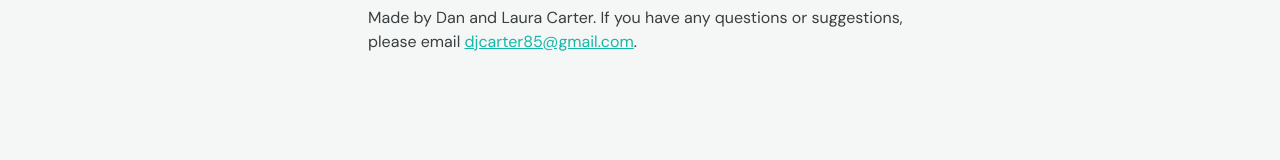
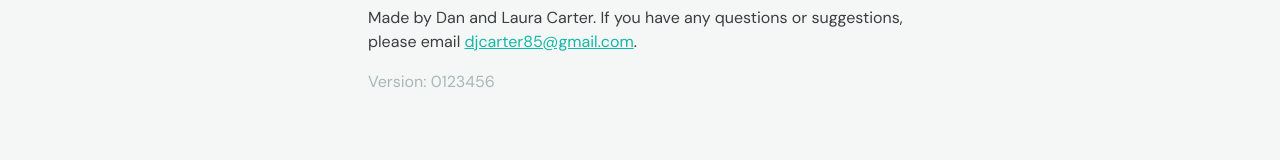
Before and after one commit to djcarter85/studland-pwa, a React (Vite) app: page /info in a window 1280 px wide. Shown: the part 410-570 px from the top of the page. Built offline with nearby package versions, Linux system fonts and the light colour scheme; what tailwindcss-safe-area would draw is missing.

Commit message:
feat: add commit SHA to Info page

```diff
--- a/src/pages/info-page.tsx
+++ b/src/pages/info-page.tsx
@@ -98,6 +98,9 @@ export default function InfoPage() {
         </Hyperlink>
         .
       </Para>
+      <Para className="text-gray-300 dark:text-gray-400">
+        Version: {import.meta.env.VITE_COMMIT_SHA?.substring(0, 7)}
+      </Para>
     </div>
   );
 }
```
Also changed, not shown: 1 other file (tests, documents, lock files or other folders).
